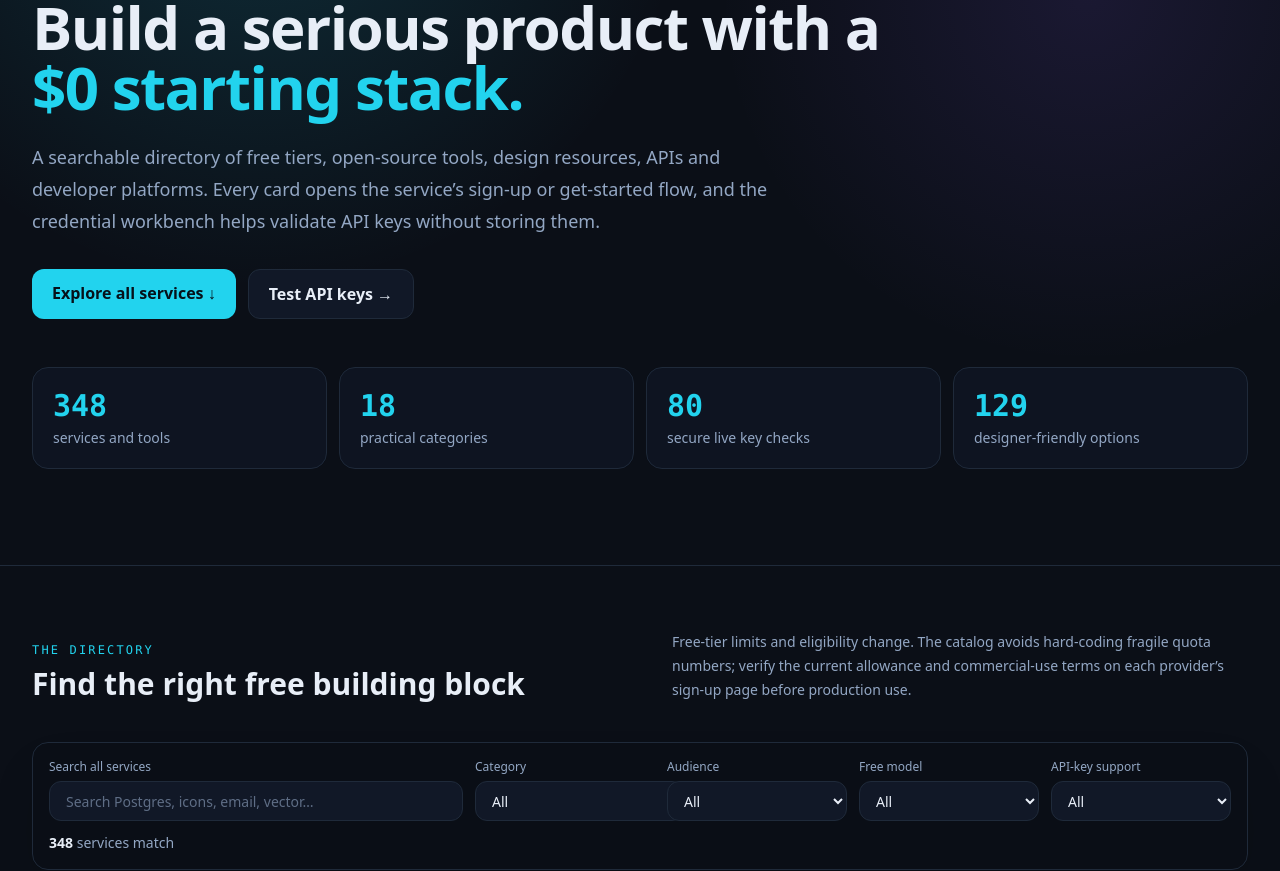
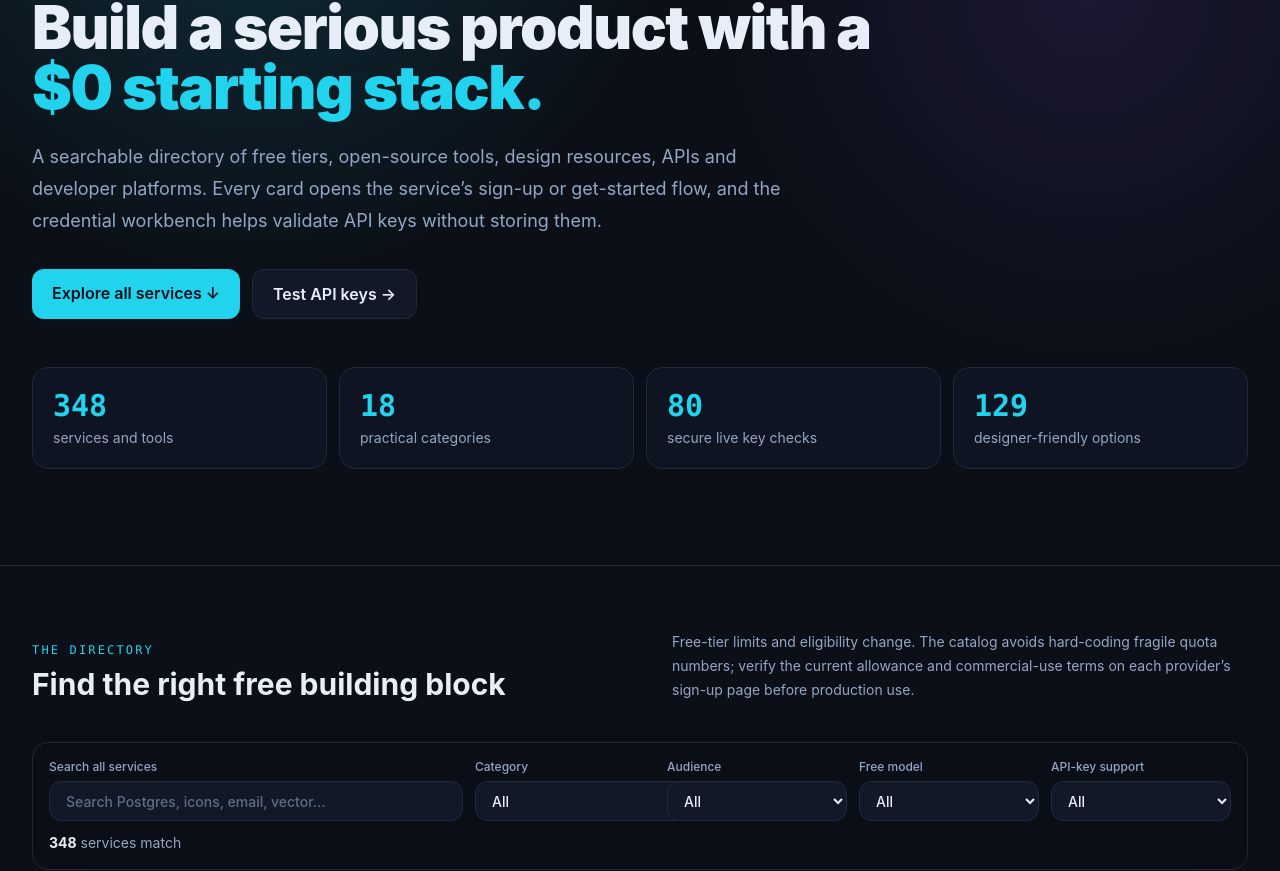
Before and after one commit to yishaik/free-stack-starter, a Next.js app: page / in a window 1280 px wide. Shown: the part 220-1091 px from the top of the page. Built offline with nearby package versions, Linux system fonts and the light colour scheme.

Commit message:
Polish directory global styles

```diff
--- a/app/globals.css
+++ b/app/globals.css
@@ -6,8 +6,31 @@
   color-scheme: dark;
 }
 
+html {
+  scroll-behavior: smooth;
+  background: #0b0f17;
+}
+
 body {
   background: var(--bg, #0b0f17);
   color: #e8eef7;
+  font-family: Inter, ui-sans-serif, system-ui, -apple-system, BlinkMacSystemFont, "Segoe UI", sans-serif;
   -webkit-font-smoothing: antialiased;
 }
+
+::selection {
+  background: rgba(34, 211, 238, 0.28);
+  color: #ffffff;
+}
+
+button,
+a,
+input,
+select,
+textarea {
+  -webkit-tap-highlight-color: transparent;
+}
+
+select {
+  color-scheme: dark;
+}
```
